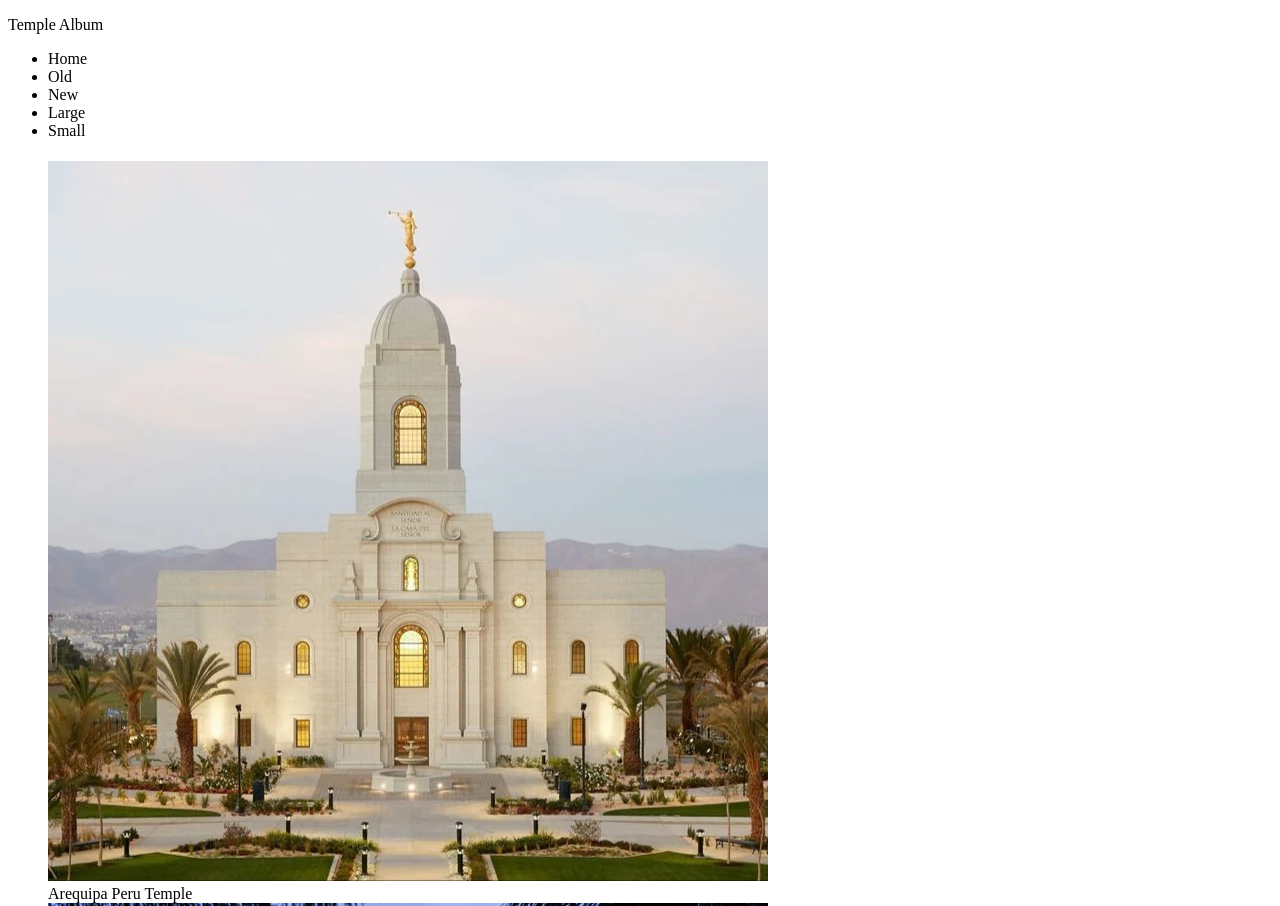
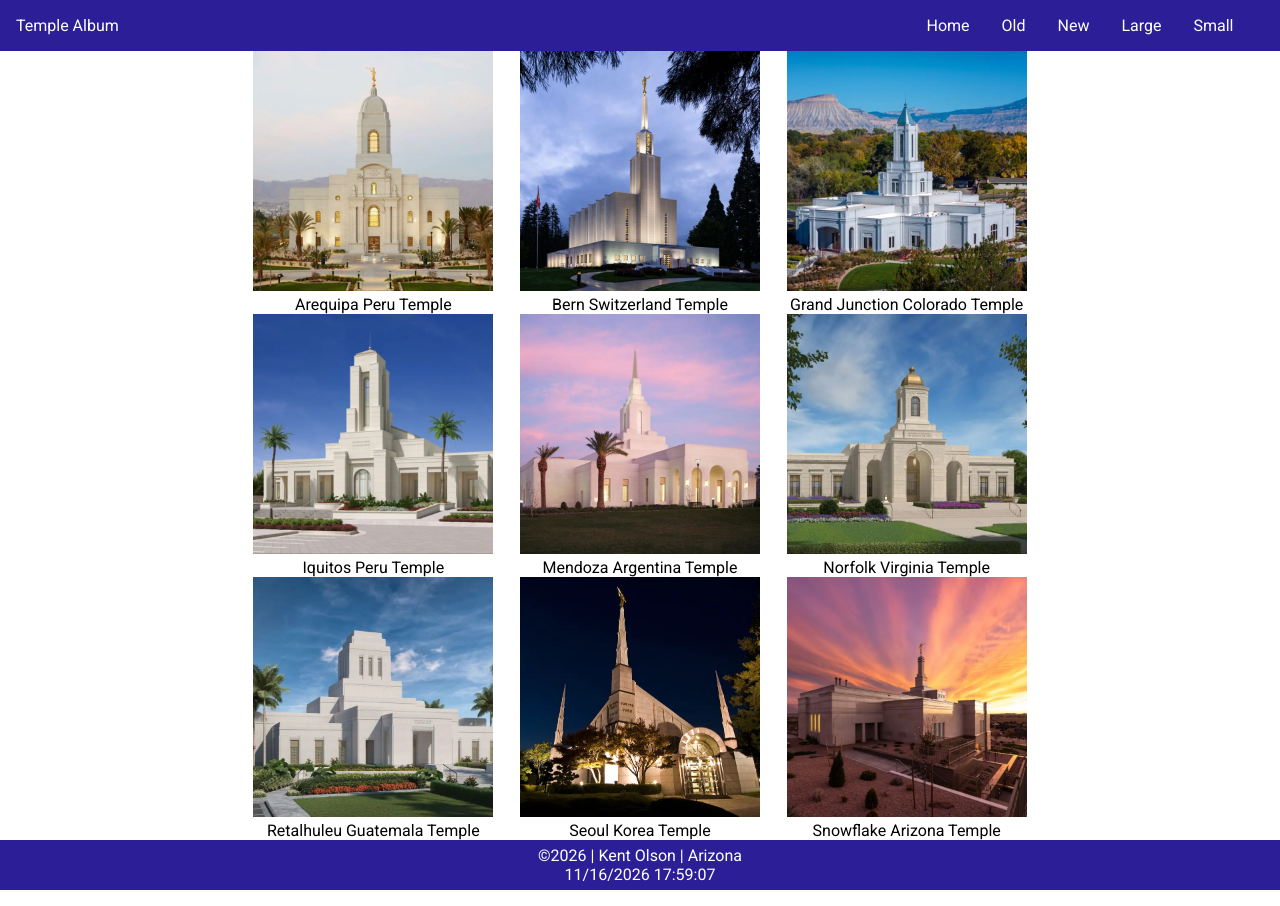
Before and after one commit to j-kent-olson/wdd131, a plain HTML site: page temples.html in a window 1280 px wide. Shown: the top 906 px of the page. Drawn offline with Linux system fonts and the light colour scheme.

Commit message:
Updated Temple Album

```diff
--- a/scripts/temples.js
+++ b/scripts/temples.js
@@ -0,0 +1,6 @@
+const currentyear = document.querySelector("#currentyear")
+const lastModified = document.getElementById("lastModified").textContent = document.lastModified;
+
+const today = new Date();
+
+currentyear.innerHTML = today.getFullYear();
--- a/styles/temples-large.css
+++ b/styles/temples-large.css
@@ -0,0 +1,72 @@
+* {
+    margin: 0;
+    border: 0;
+    padding: 0;
+    font-family: "Roboto", sans-serif;
+    font-optical-sizing: auto;
+    font-weight: 400;
+    font-style: normal;
+    font-variation-settings:
+    "wdth" 100;
+}
+
+:root {
+    --primary-color: rgb(44, 30, 151);
+    --secondary-color: rgb(54, 54, 54);
+    --font-color: rgb(0 0 0);
+    --secondary-font-color: rgb(255 255 255);
+}
+
+header {
+    display: flex;
+    justify-content: space-between;
+    margin: 0 auto;
+    background-color: var(--primary-color);
+    color: var(--secondary-font-color);
+    align-items: center;
+}
+
+header p {
+    margin-left: 1rem;
+}
+
+header nav {
+    width: 400px;
+    display: flex;
+}
+
+header nav ul {
+    display: flex;
+    list-style-type: none;
+    justify-content: space-between;
+    margin: 0 auto;
+}
+
+header nav ul li {
+    padding: 1rem;
+}
+
+header nav ul li:hover {
+    background-color: rgb(60, 60, 155);
+    cursor: pointer;
+}
+
+main {
+    max-width: 800px;
+    margin: 0 auto;
+    display: grid;
+    grid-template-columns: 1fr 1fr 1fr;
+}
+
+main h1 {
+    grid-column: 1 / 4;
+}
+
+main figure {
+    margin: 0 auto;
+    text-align: center;
+}
+
+main figure img {
+    width: 15rem;
+}
--- a/styles/temples.css
+++ b/styles/temples.css
@@ -0,0 +1,32 @@
+@media screen and (max-width: 820px) {
+    main {
+        max-width: 500px;
+        grid-template-columns: 1fr 1fr;
+    }
+
+    main h1 {
+        grid-column: 1 / 3;
+    }
+}
+
+@media screen and (max-width: 540px) {
+    main {
+        max-width: 500px;
+        grid-template-columns: 1fr;
+    }
+
+    main h1 {
+        grid-column: 1 / 2;
+    }
+}
+
+footer {
+    display: flex;
+    flex-direction: column;
+    width: 100%;
+    background-color: var(--primary-color);
+    height: 50px;
+    justify-content: center;
+    align-items: center;
+    color: var(--secondary-font-color)
+}
--- a/temples.html
+++ b/temples.html
@@ -6,9 +6,12 @@
     <title>Temples - WDD 131 - Kent Olson</title>
     <meta name="author" content="Kent Olson">
     <meta name="description" content="This is a digital photo album of Church Temples.">
+    <link rel="stylesheet" href="styles/temples-large.css">
     <link rel="stylesheet" href="styles/temples.css">
-    <link rel="stylesheet" href="styles/temples-large.css">
     <script src="scripts/temples.js" defer></script>
+    <link rel="preconnect" href="https://fonts.googleapis.com">
+    <link rel="preconnect" href="https://fonts.gstatic.com" crossorigin>
+    <link href="https://fonts.googleapis.com/css2?family=Roboto:ital,wght@0,100..900;1,100..900&display=swap" rel="stylesheet">
 </head>
 <body>
     <header>
@@ -28,20 +31,36 @@
         <figure>
             <img src="images/arequipa-peru-temple.webp" alt="Arequipa Peru Temple">
             <figcaption>Arequipa Peru Temple</figcaption>
+        </figure>
+        <figure>
             <img src="images/bern-switzerland-temple.webp" alt="Bern Switzerland Temple">
             <figcaption>Bern Switzerland Temple</figcaption>
+        </figure>
+        <figure>
             <img src="images/grand-junction-colorado-temple.webp" alt="Grand Junction Colorado Temple">
             <figcaption>Grand Junction Colorado Temple</figcaption>
+        </figure>
+        <figure>
             <img src="images/iquitos-peru-temple.webp" alt="Iquitos Peru Temple">
             <figcaption>Iquitos Peru Temple</figcaption>
+        </figure>
+        <figure>
             <img src="images/mendoza-argentina-temple.webp" alt="Mendoza Argentina Temple">
             <figcaption>Mendoza Argentina Temple</figcaption>
+        </figure>
+        <figure>
             <img src="images/norfolk-virginia-temple.webp" alt="Norfolk Virginia Temple">
             <figcaption>Norfolk Virginia Temple</figcaption>
+        </figure>
+        <figure>
             <img src="images/retalhuleu-guatemala-temple.webp" alt="Retalhuleu Guatemala Temple">
             <figcaption>Retalhuleu Guatemala Temple</figcaption>
+        </figure>
+        <figure>
             <img src="images/seoul-korea-temple.webp" alt="Seoul Korea Temple">
             <figcaption>Seoul Korea Temple</figcaption>
+        </figure>
+        <figure>
             <img src="images/snowflake-arizona-temple.webp" alt="Snowflake Arizona Temple">
             <figcaption>Snowflake Arizona Temple</figcaption>
         </figure>
```
